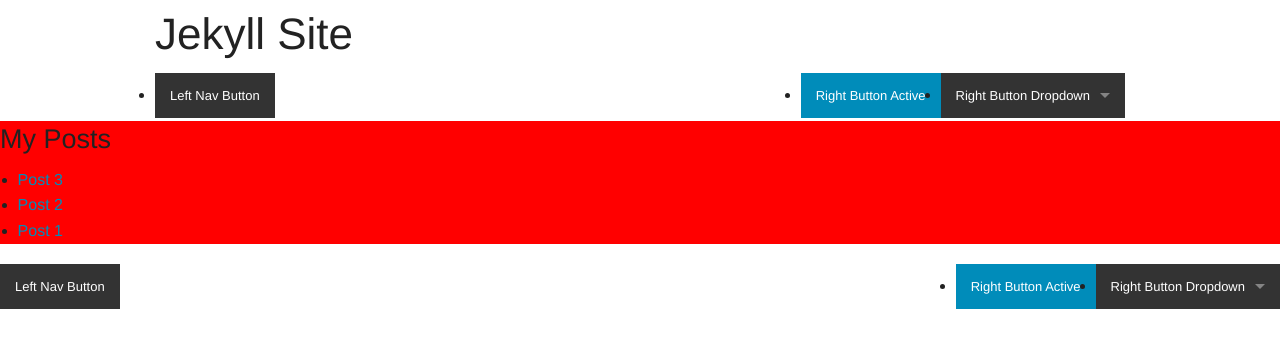
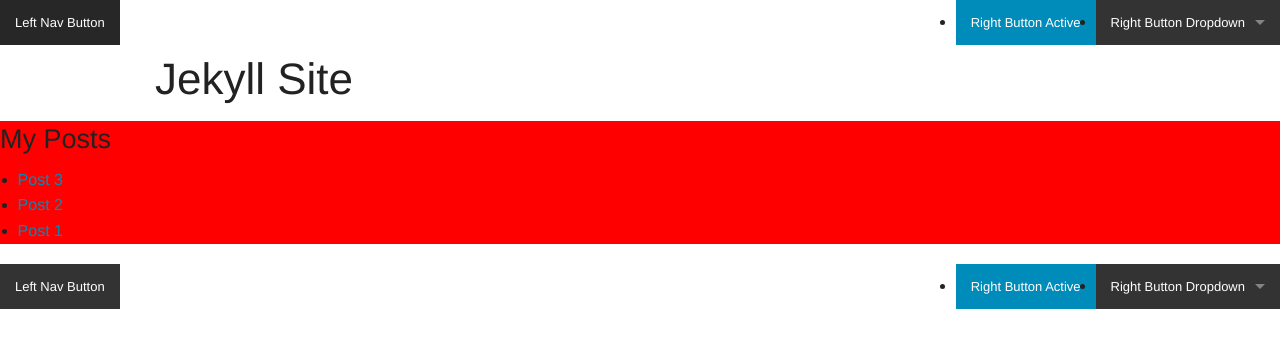
Before and after one commit to trenthp/jekyll, a Jekyll site: the page built from index.html, in a window 1280 px wide. Shown: the top 348 px of the page. Built offline with Jekyll 4.4.1, drawn with Linux system fonts in a browser that asks for light colours; Markdown is read by kramdown in place of the engine named in the settings.

Commit message:
navagain

```diff
--- a/_layouts/default.html
+++ b/_layouts/default.html
@@ -14,6 +14,9 @@
 </head>
 <body>
 
+
+	{% include nav.html %}
+
 	<div class="row">
 		<div class="columns large-12">
 			<h1>Jekyll Site</h1>
@@ -21,11 +24,6 @@
 	</div>
 
 
-	<header class="row">
-		<div class="columns large-12">
-			{% include nav.html %}
-		</div>
-	</header>
 
 	<article>
 
```
